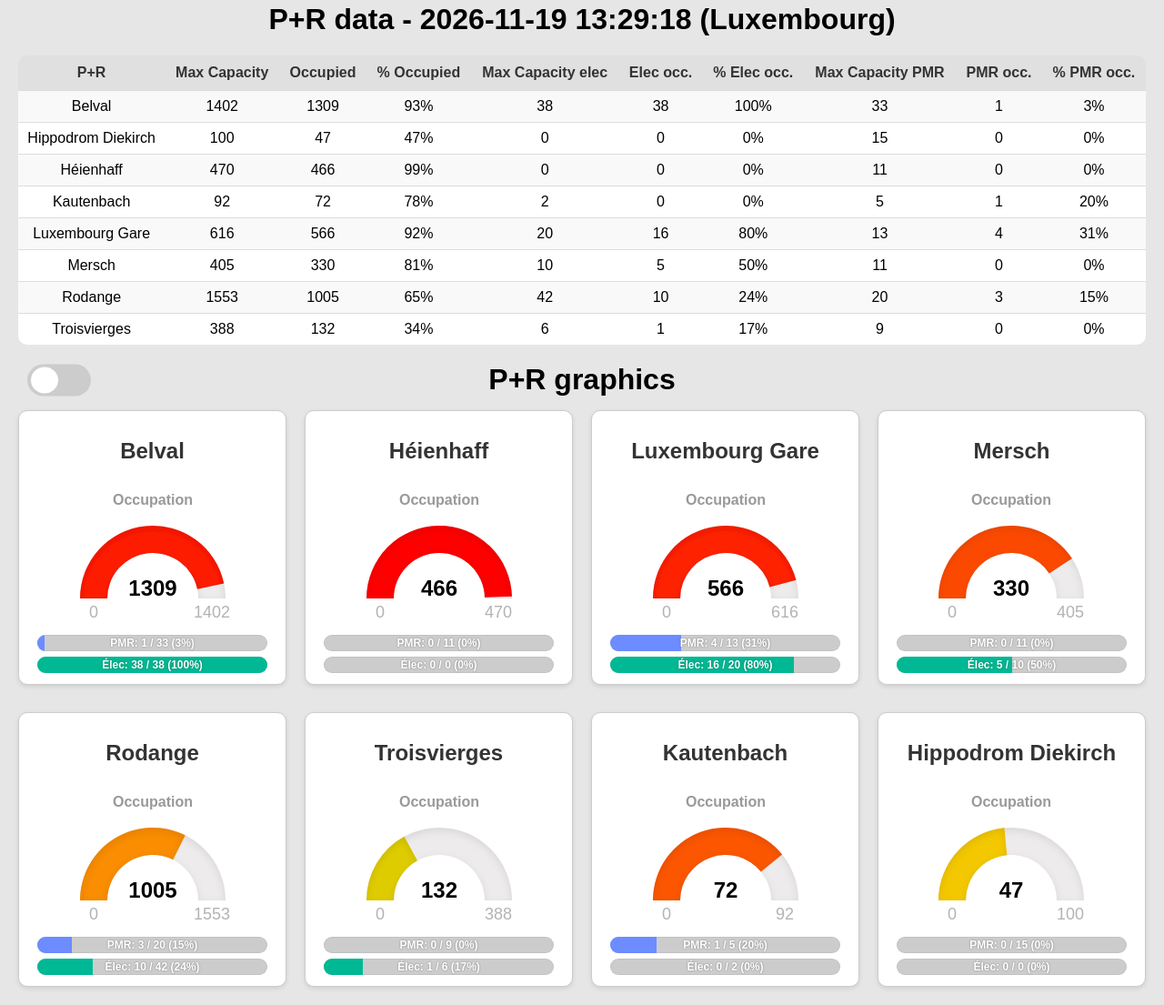
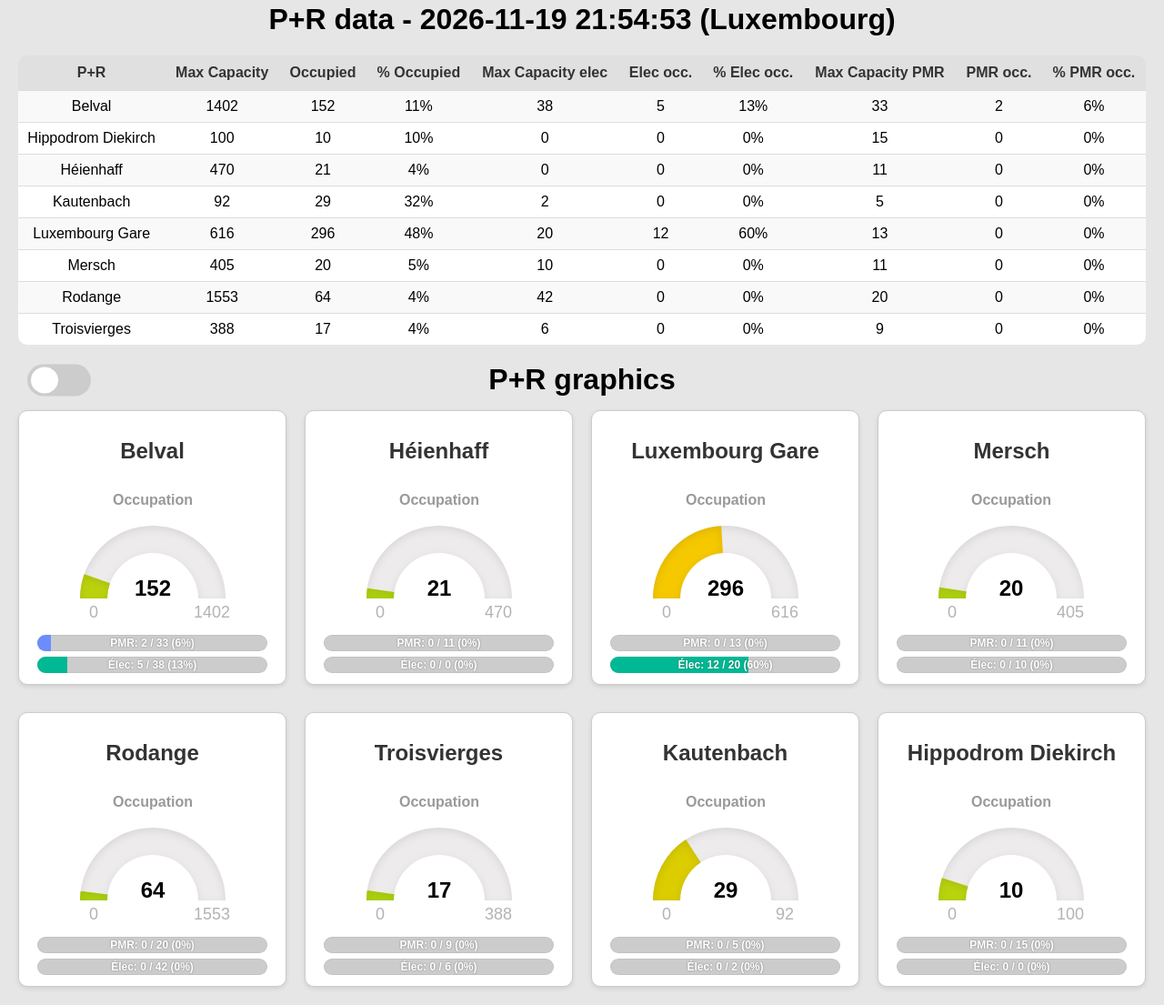
Before and after one commit to martgeorges/p-r-data, a plain HTML site: page index.html in a window 1280 px wide. Shown: the part 17-1122 px from the top of the page at 91% size. Drawn offline with Linux system fonts and the light colour scheme.

Commit message:
Mise à jour automatique (cron)

```diff
--- a/index.html
+++ b/index.html
@@ -173,7 +173,7 @@
 </head>
 <body>
     <div align="center">
-        <h1>P+R data - 2026-11-19 13:29:18 (Luxembourg)</h1>
+        <h1>P+R data - 2026-11-19 21:54:53 (Luxembourg)</h1>
     <div class="table-container">
     <table border="0" cellspacing="0" cellpadding="5">
         <tr>
@@ -188,14 +188,14 @@
             <th>PMR occ.</th>
             <th>% PMR occ.</th>
         </tr>
-<tr><td>Belval</td><td>1402</td><td>1309</td><td>93%</td><td>38</td><td>38</td><td>100%</td><td>33</td><td>1</td><td>3%</td></tr>
-<tr><td>Hippodrom Diekirch</td><td>100</td><td>47</td><td>47%</td><td>0</td><td>0</td><td>0%</td><td>15</td><td>0</td><td>0%</td></tr>
-<tr><td>Héienhaff</td><td>470</td><td>466</td><td>99%</td><td>0</td><td>0</td><td>0%</td><td>11</td><td>0</td><td>0%</td></tr>
-<tr><td>Kautenbach</td><td>92</td><td>72</td><td>78%</td><td>2</td><td>0</td><td>0%</td><td>5</td><td>1</td><td>20%</td></tr>
-<tr><td>Luxembourg Gare</td><td>616</td><td>566</td><td>92%</td><td>20</td><td>16</td><td>80%</td><td>13</td><td>4</td><td>31%</td></tr>
-<tr><td>Mersch</td><td>405</td><td>330</td><td>81%</td><td>10</td><td>5</td><td>50%</td><td>11</td><td>0</td><td>0%</td></tr>
-<tr><td>Rodange </td><td>1553</td><td>1005</td><td>65%</td><td>42</td><td>10</td><td>24%</td><td>20</td><td>3</td><td>15%</td></tr>
-<tr><td>Troisvierges</td><td>388</td><td>132</td><td>34%</td><td>6</td><td>1</td><td>17%</td><td>9</td><td>0</td><td>0%</td></tr>
+<tr><td>Belval</td><td>1402</td><td>152</td><td>11%</td><td>38</td><td>5</td><td>13%</td><td>33</td><td>2</td><td>6%</td></tr>
+<tr><td>Hippodrom Diekirch</td><td>100</td><td>10</td><td>10%</td><td>0</td><td>0</td><td>0%</td><td>15</td><td>0</td><td>0%</td></tr>
+<tr><td>Héienhaff</td><td>470</td><td>21</td><td>4%</td><td>0</td><td>0</td><td>0%</td><td>11</td><td>0</td><td>0%</td></tr>
+<tr><td>Kautenbach</td><td>92</td><td>29</td><td>32%</td><td>2</td><td>0</td><td>0%</td><td>5</td><td>0</td><td>0%</td></tr>
+<tr><td>Luxembourg Gare</td><td>616</td><td>296</td><td>48%</td><td>20</td><td>12</td><td>60%</td><td>13</td><td>0</td><td>0%</td></tr>
+<tr><td>Mersch</td><td>405</td><td>20</td><td>5%</td><td>10</td><td>0</td><td>0%</td><td>11</td><td>0</td><td>0%</td></tr>
+<tr><td>Rodange </td><td>1553</td><td>64</td><td>4%</td><td>42</td><td>0</td><td>0%</td><td>20</td><td>0</td><td>0%</td></tr>
+<tr><td>Troisvierges</td><td>388</td><td>17</td><td>4%</td><td>6</td><td>0</td><td>0%</td><td>9</td><td>0</td><td>0%</td></tr>
     </table>
 </div>
 <div class="header-toggle" style="display: flex; align-items: center; justify-content: center; margin-top: 5px; gap: 20px;">
@@ -213,11 +213,11 @@
         <div id="gauge-container">
             <div id="gauge-1" class="200x160px"></div>
         </div>
-        <input type="hidden" class="gauge-data" data-gauge="gauge-1" data-occupied="1309" data-percent="93" data-max="1402">
+        <input type="hidden" class="gauge-data" data-gauge="gauge-1" data-occupied="152" data-percent="11" data-max="1402">
         <script>
             var gauge_1 = new JustGage({
                 id: "gauge-1",
-                value: 1309,
+                value: 152,
                 min: 0,
                 max: 1402,
                 title: "Occupation",
@@ -233,16 +233,16 @@
       <!-- PMR -->
       <div class="lg-row">
         <div class="linear-gauge">
-          <div class="fill pmr" style="width: 3%"></div>
-          <div class="label">PMR: 1 / 33 (3%)</div>
+          <div class="fill pmr" style="width: 6%"></div>
+          <div class="label">PMR: 2 / 33 (6%)</div>
         </div>
       </div>
 
       <!-- Électriques -->
       <div class="lg-row">
         <div class="linear-gauge">
-          <div class="fill elec" style="width: 100%"></div>
-          <div class="label">Élec: 38 / 38 (100%)</div>
+          <div class="fill elec" style="width: 13%"></div>
+          <div class="label">Élec: 5 / 38 (13%)</div>
         </div>
       </div>
     </div>
@@ -253,11 +253,11 @@
         <div id="gauge-container">
             <div id="gauge-2" class="200x160px"></div>
         </div>
-        <input type="hidden" class="gauge-data" data-gauge="gauge-2" data-occupied="466" data-percent="99" data-max="470">
+        <input type="hidden" class="gauge-data" data-gauge="gauge-2" data-occupied="21" data-percent="4" data-max="470">
         <script>
             var gauge_2 = new JustGage({
                 id: "gauge-2",
-                value: 466,
+                value: 21,
                 min: 0,
                 max: 470,
                 title: "Occupation",
@@ -293,11 +293,11 @@
         <div id="gauge-container">
             <div id="gauge-3" class="200x160px"></div>
         </div>
-        <input type="hidden" class="gauge-data" data-gauge="gauge-3" data-occupied="566" data-percent="92" data-max="616">
+        <input type="hidden" class="gauge-data" data-gauge="gauge-3" data-occupied="296" data-percent="48" data-max="616">
         <script>
             var gauge_3 = new JustGage({
                 id: "gauge-3",
-                value: 566,
+                value: 296,
                 min: 0,
                 max: 616,
                 title: "Occupation",
@@ -313,16 +313,16 @@
       <!-- PMR -->
       <div class="lg-row">
         <div class="linear-gauge">
-          <div class="fill pmr" style="width: 31%"></div>
-          <div class="label">PMR: 4 / 13 (31%)</div>
+          <div class="fill pmr" style="width: 0%"></div>
+          <div class="label">PMR: 0 / 13 (0%)</div>
         </div>
       </div>
 
       <!-- Électriques -->
       <div class="lg-row">
         <div class="linear-gauge">
-          <div class="fill elec" style="width: 80%"></div>
-          <div class="label">Élec: 16 / 20 (80%)</div>
+          <div class="fill elec" style="width: 60%"></div>
+          <div class="label">Élec: 12 / 20 (60%)</div>
         </div>
       </div>
     </div>
@@ -333,11 +333,11 @@
         <div id="gauge-container">
             <div id="gauge-4" class="200x160px"></div>
         </div>
-        <input type="hidden" class="gauge-data" data-gauge="gauge-4" data-occupied="330" data-percent="81" data-max="405">
+        <input type="hidden" class="gauge-data" data-gauge="gauge-4" data-occupied="20" data-percent="5" data-max="405">
         <script>
             var gauge_4 = new JustGage({
                 id: "gauge-4",
-                value: 330,
+                value: 20,
                 min: 0,
                 max: 405,
                 title: "Occupation",
@@ -361,8 +361,8 @@
       <!-- Électriques -->
       <div class="lg-row">
         <div class="linear-gauge">
-          <div class="fill elec" style="width: 50%"></div>
-          <div class="label">Élec: 5 / 10 (50%)</div>
+          <div class="fill elec" style="width: 0%"></div>
+          <div class="label">Élec: 0 / 10 (0%)</div>
         </div>
       </div>
     </div>
@@ -374,11 +374,11 @@
         <div id="gauge-container">
             <div id="gauge-5" class="200x160px"></div>
         </div>
-        <input type="hidden" class="gauge-data" data-gauge="gauge-5" data-occupied="1005" data-percent="65" data-max="1553">
+        <input type="hidden" class="gauge-data" data-gauge="gauge-5" data-occupied="64" data-percent="4" data-max="1553">
         <script>
             var gauge_5 = new JustGage({
                 id: "gauge-5",
-                value: 1005,
+                value: 64,
                 min: 0,
                 max: 1553,
                 title: "Occupation",
@@ -394,16 +394,16 @@
       <!-- PMR -->
       <div class="lg-row">
         <div class="linear-gauge">
-          <div class="fill pmr" style="width: 15%"></div>
-          <div class="label">PMR: 3 / 20 (15%)</div>
+          <div class="fill pmr" style="width: 0%"></div>
+          <div class="label">PMR: 0 / 20 (0%)</div>
         </div>
       </div>
 
       <!-- Électriques -->
       <div class="lg-row">
         <div class="linear-gauge">
-          <div class="fill elec" style="width: 24%"></div>
-          <div class="label">Élec: 10 / 42 (24%)</div>
+          <div class="fill elec" style="width: 0%"></div>
+          <div class="label">Élec: 0 / 42 (0%)</div>
         </div>
       </div>
     </div>
@@ -414,11 +414,11 @@
         <div id="gauge-container">
             <div id="gauge-6" class="200x160px"></div>
         </div>
-        <input type="hidden" class="gauge-data" data-gauge="gauge-6" data-occupied="132" data-percent="34" data-max="388">
+        <input type="hidden" class="gauge-data" data-gauge="gauge-6" data-occupied="17" data-percent="4" data-max="388">
         <script>
             var gauge_6 = new JustGage({
                 id: "gauge-6",
-                value: 132,
+                value: 17,
                 min: 0,
                 max: 388,
                 title: "Occupation",
@@ -442,8 +442,8 @@
       <!-- Électriques -->
       <div class="lg-row">
         <div class="linear-gauge">
-          <div class="fill elec" style="width: 17%"></div>
-          <div class="label">Élec: 1 / 6 (17%)</div>
+          <div class="fill elec" style="width: 0%"></div>
+          <div class="label">Élec: 0 / 6 (0%)</div>
         </div>
       </div>
     </div>
@@ -454,11 +454,11 @@
         <div id="gauge-container">
             <div id="gauge-7" class="200x160px"></div>
         </div>
-        <input type="hidden" class="gauge-data" data-gauge="gauge-7" data-occupied="72" data-percent="78" data-max="92">
+        <input type="hidden" class="gauge-data" data-gauge="gauge-7" data-occupied="29" data-percent="32" data-max="92">
         <script>
             var gauge_7 = new JustGage({
                 id: "gauge-7",
-                value: 72,
+                value: 29,
                 min: 0,
                 max: 92,
                 title: "Occupation",
@@ -474,8 +474,8 @@
       <!-- PMR -->
       <div class="lg-row">
         <div class="linear-gauge">
-          <div class="fill pmr" style="width: 20%"></div>
-          <div class="label">PMR: 1 / 5 (20%)</div>
+          <div class="fill pmr" style="width: 0%"></div>
+          <div class="label">PMR: 0 / 5 (0%)</div>
         </div>
       </div>
 
@@ -494,11 +494,11 @@
         <div id="gauge-container">
             <div id="gauge-8" class="200x160px"></div>
         </div>
-        <input type="hidden" class="gauge-data" data-gauge="gauge-8" data-occupied="47" data-percent="47" data-max="100">
+        <input type="hidden" class="gauge-data" data-gauge="gauge-8" data-occupied="10" data-percent="10" data-max="100">
         <script>
             var gauge_8 = new JustGage({
                 id: "gauge-8",
-                value: 47,
+                value: 10,
                 min: 0,
                 max: 100,
                 title: "Occupation",
```
